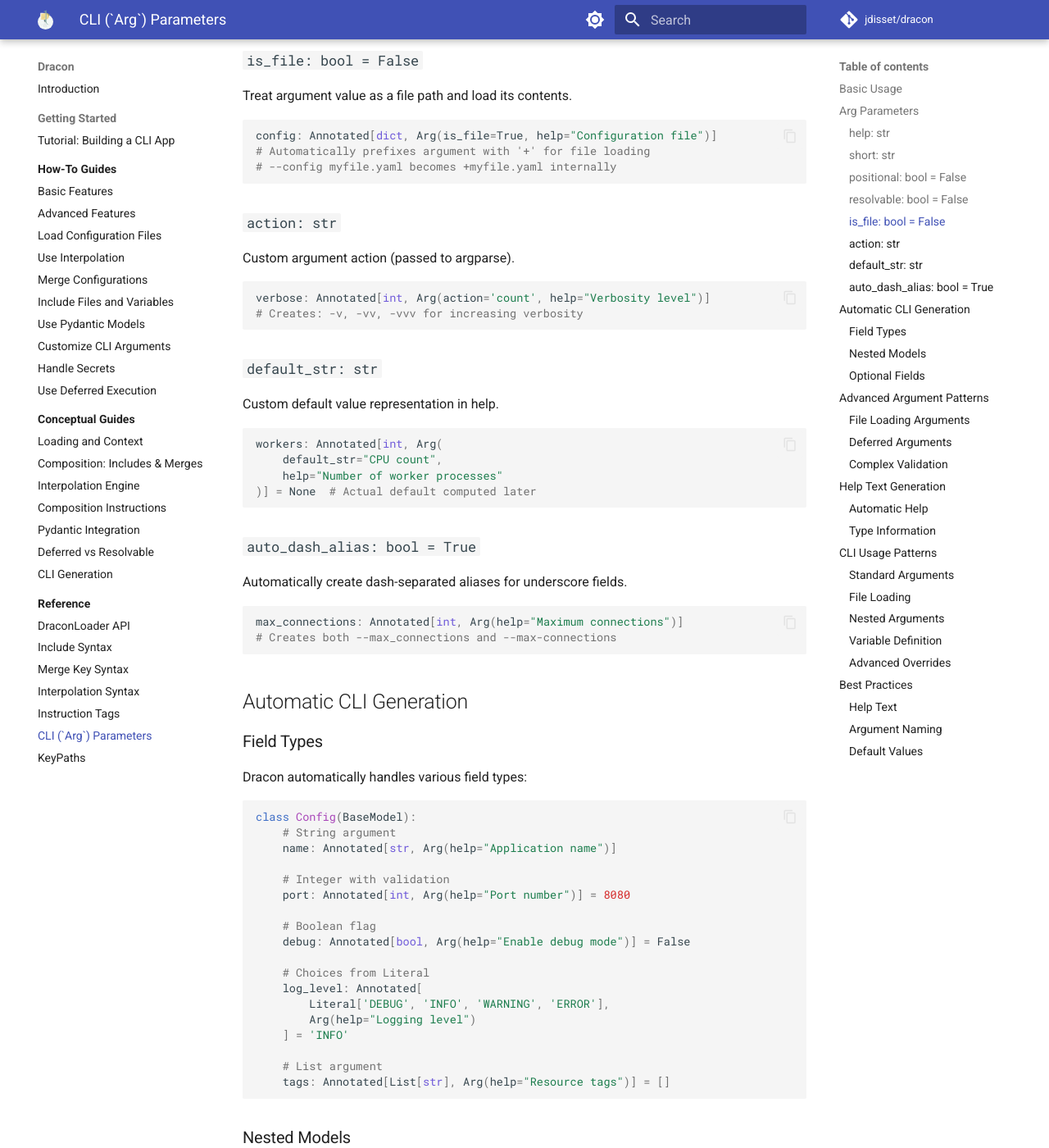
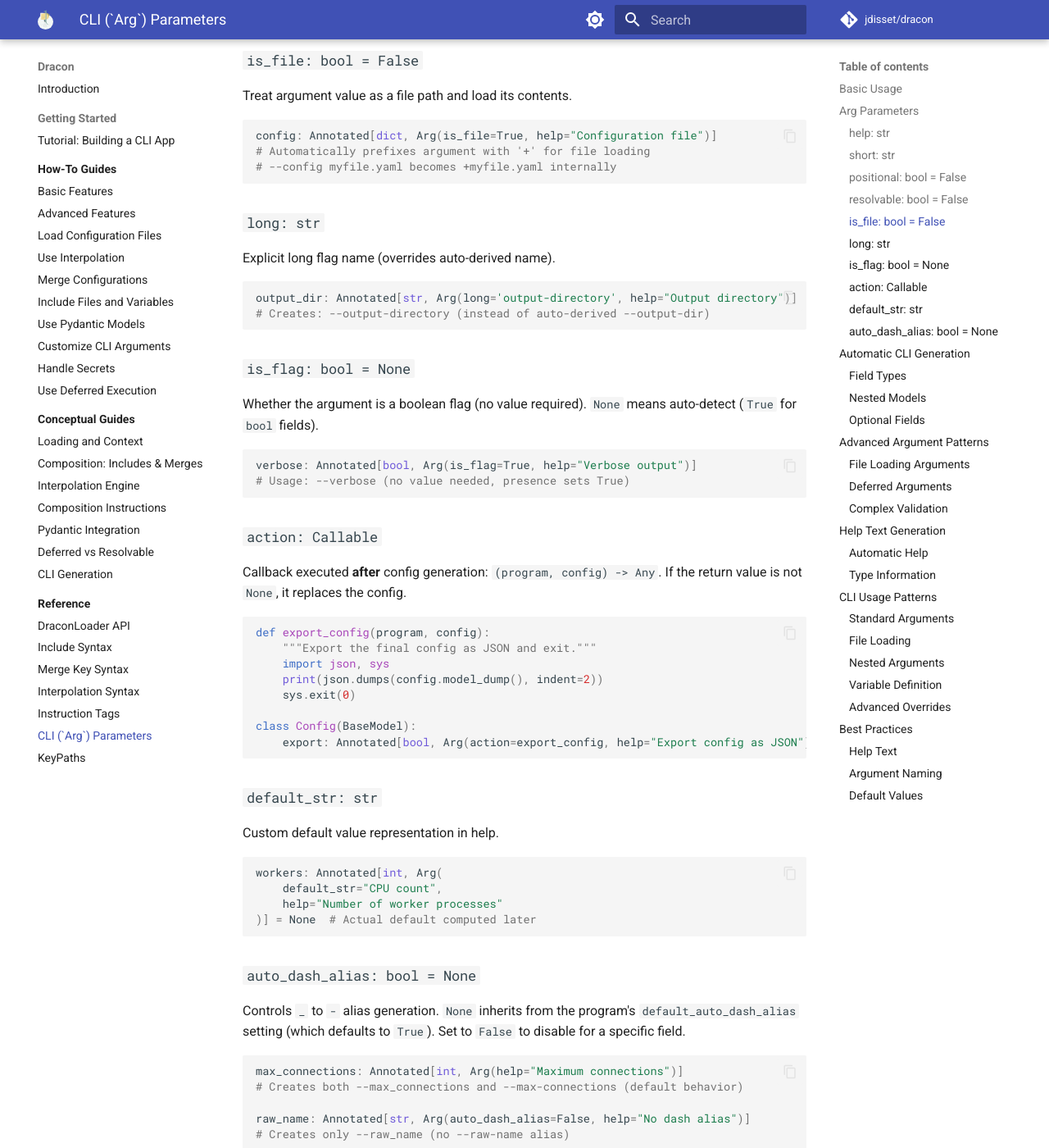
Before and after one commit to jdisset/dracon, an MkDocs documentation site: the page built from docs/reference/cli_arg.md, in a window 1280 px wide and 1400 px high, scrolled down 1179 px. Shown: the whole window at 82% size. Built offline with MkDocs 1.6.1 and Material for MkDocs 9.7.7, drawn with Linux system fonts in a browser that asks for light colours; comment, search, counter and statistics services are not loaded; some of the changed text lies outside the part shown.

Commit message:
update CLI docs

````diff
--- a/docs/reference/cli_arg.md
+++ b/docs/reference/cli_arg.md
@@ -56,12 +56,34 @@ config: Annotated[dict, Arg(is_file=True, help="Configuration file")]
 # --config myfile.yaml becomes +myfile.yaml internally
 ```
 
-### `action: str`
-Custom argument action (passed to argparse).
+### `long: str`
+Explicit long flag name (overrides auto-derived name).
 
 ```python
-verbose: Annotated[int, Arg(action='count', help="Verbosity level")]
-# Creates: -v, -vv, -vvv for increasing verbosity
+output_dir: Annotated[str, Arg(long='output-directory', help="Output directory")]
+# Creates: --output-directory (instead of auto-derived --output-dir)
+```
+
+### `is_flag: bool = None`
+Whether the argument is a boolean flag (no value required). `None` means auto-detect (`True` for `bool` fields).
+
+```python
+verbose: Annotated[bool, Arg(is_flag=True, help="Verbose output")]
+# Usage: --verbose (no value needed, presence sets True)
+```
+
+### `action: Callable`
+Callback executed **after** config generation: `(program, config) -> Any`. If the return value is not `None`, it replaces the config.
+
+```python
+def export_config(program, config):
+    """Export the final config as JSON and exit."""
+    import json, sys
+    print(json.dumps(config.model_dump(), indent=2))
+    sys.exit(0)
+
+class Config(BaseModel):
+    export: Annotated[bool, Arg(action=export_config, help="Export config as JSON")] = False
 ```
 
 ### `default_str: str`
@@ -74,12 +96,15 @@ workers: Annotated[int, Arg(
 )] = None  # Actual default computed later
 ```
 
-### `auto_dash_alias: bool = True`
-Automatically create dash-separated aliases for underscore fields.
+### `auto_dash_alias: bool = None`
+Controls `_` to `-` alias generation. `None` inherits from the program's `default_auto_dash_alias` setting (which defaults to `True`). Set to `False` to disable for a specific field.
 
 ```python
 max_connections: Annotated[int, Arg(help="Maximum connections")]
-# Creates both --max_connections and --max-connections
+# Creates both --max_connections and --max-connections (default behavior)
+
+raw_name: Annotated[str, Arg(auto_dash_alias=False, help="No dash alias")]
+# Creates only --raw_name (no --raw-name alias)
 ```
 
 ## Automatic CLI Generation
@@ -232,13 +257,14 @@ Help automatically includes:
 ### Standard Arguments
 
 ```bash
-# Boolean flags
+# Boolean flags (presence sets True)
 myapp --debug                    # Sets debug=True
-myapp --no-debug                 # Sets debug=False
 
-# Value arguments
+# Value arguments (space or equals syntax)
 myapp --port 9090
+myapp --port=9090
 myapp --environment prod
+myapp --environment=prod
 
 # Short flags
 myapp -e prod -p 9090
@@ -247,13 +273,16 @@ myapp -e prod -p 9090
 ### File Loading
 
 ```bash
-# Explicit file loading (+ prefix)
-myapp +config.yaml
+# Config file layering (+ prefix, merged left to right)
+myapp +base.yaml +overrides.yaml
+
+# File loading on a specific field
 myapp --database +db-config.yaml
 myapp --secrets +secrets.json
 
-# File loading with keypath
+# File loading with keypath selector (@)
 myapp --database +config.yaml@database.production
+myapp +full_config.yaml@database           # extract subtree from layered file
 ```
 
 ### Nested Arguments
@@ -272,16 +301,15 @@ myapp --app.logging.level DEBUG
 ### Variable Definition
 
 ```bash
-# Define context variables (preferred shorthand)
-myapp ++environment production
-myapp ++version 1.2.3
+# Define context variables (all equivalent)
+myapp ++environment production           # shorthand, space-separated
+myapp ++environment=production           # shorthand, equals syntax
+myapp --define.environment production    # long form, space-separated
+myapp --define.environment=production    # long form, equals syntax
 
-# Also supports equals syntax
-myapp ++environment=production ++version=1.2.3
-
-# Legacy longer form (still supported)
-myapp --define.environment production
-myapp --define.version=1.2.3
+# Values are parsed as YAML
+myapp ++count=5                         # int
+myapp ++layers="[1, 2, 3]"             # list
 
 # Use in configuration files as ${environment}, ${version}
 ```
````
Also changed, not shown: README.md (+14 -3 lines), docs/concepts/cli.md (+51 -8 lines), docs/guides/customize-cli.md (+16 -16 lines).
